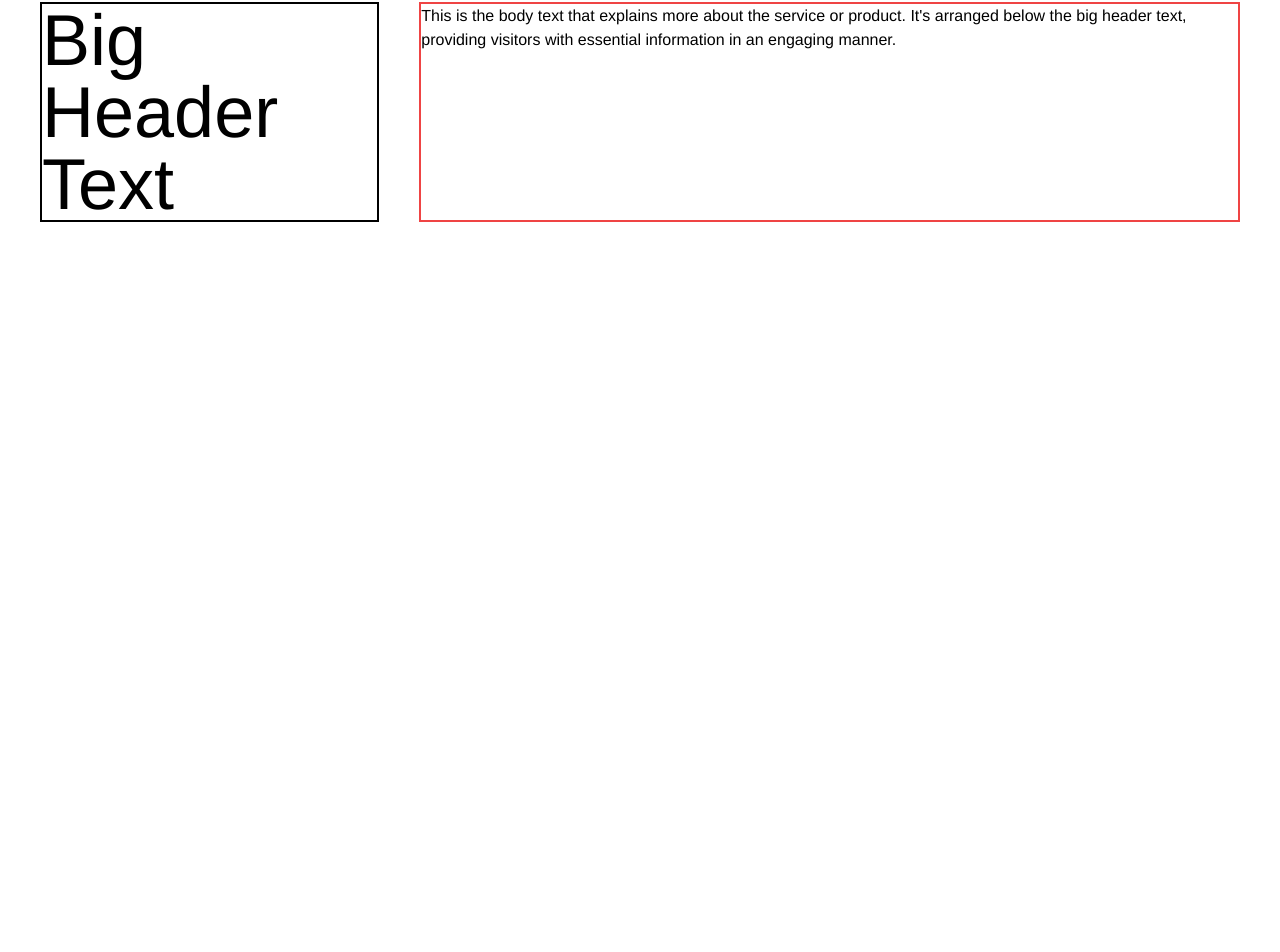
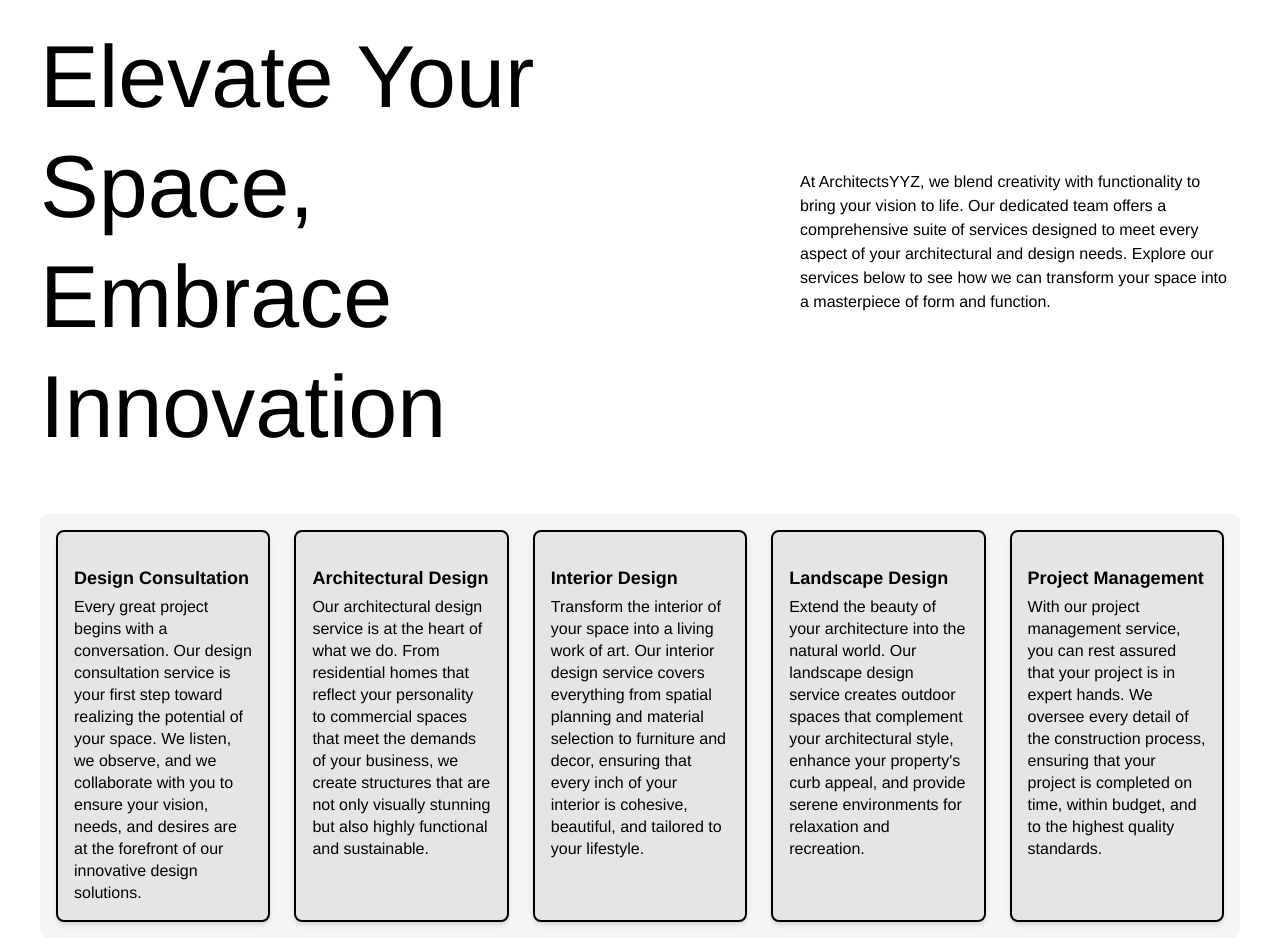
Before and after one commit to paradimes/lp-2, a React (Vite) app in the folder client/: page /services in a window 1280 px wide. Shown: the part 614-1566 px from the top of the page. Before the commit the page ends 852 px from the top, so only its background shows below. Built offline with nearby package versions, Linux system fonts and the light colour scheme.

Commit message:
services page wip

```diff
--- a/client/src/components/PortfolioMasonry.tsx
+++ b/client/src/components/PortfolioMasonry.tsx
@@ -17,7 +17,7 @@
           key={project.id}
           className="masonry-item break-inside-avoid mb-4 bg-stone-200 hover:bg-stone-300 rounded-lg p-4"
         >
-          <h3 className="font-bold">{project.title}</h3>
+          <h3 className="font-bold hover:underline">{project.title}</h3>
           <p>{project.description}</p>
           <img
             className="w-full object-cover rounded-3xl mt-3"
--- /dev/null
+++ b/client/src/components/ServicesSection.tsx
@@ -0,0 +1,38 @@
+import { services } from "../resources";
+
+type ServiceCardProps = {
+  title: string;
+  description: string;
+  //   icon: string;
+};
+
+const ServiceCard = ({ title, description }: ServiceCardProps) => (
+  <div
+    id="service-card"
+    className="p-4 bg-stone-200 rounded-lg border-2 border-black shadow-md duration-200 hover:-translate-y-2.5 flex flex-col gap-1	 "
+  >
+    {/* <img src={icon} alt={title} className=" w-12 h-12 my-0 mx-auto" /> */}
+    <h3 className="mt-4 text-left text-lg font-bold  hover:underline">
+      {title}
+    </h3>
+    <p className="text-left leading-snug">{description}</p>
+  </div>
+);
+
+export default function ServicesSection() {
+  return (
+    <section
+      id="services-section"
+      className="text-center my-8 rounded-lg bg-stone-100  mx-5 lg:mx-10"
+    >
+      <div
+        id="services-grid"
+        className="grid grid-cols-1 sm:grid-cols-2 lg:grid-cols-3 xl:grid-cols-5 justify-center gap-6 p-4"
+      >
+        {services.map((service) => (
+          <ServiceCard key={service.id} {...service} />
+        ))}
+      </div>
+    </section>
+  );
+}
--- a/client/src/index.css
+++ b/client/src/index.css
@@ -1,5 +1,4 @@
 @import url("https://fonts.googleapis.com/css2?family=Roboto:wght@400;700&family=Open+Sans:wght@400;700&display=swap");
-@import url("https://fonts.googleapis.com/css2?family=Oswald&display=swap");
 
 @tailwind base;
 @tailwind components;
@@ -8,10 +7,3 @@
 body {
   font-family: "Helvetica Neue", "Arial", "Roboto", "Open Sans", sans-serif;
 }
-
-.oswald-font {
-  font-family: "Oswald", sans-serif;
-  font-optical-sizing: auto;
-  font-weight: 400;
-  font-style: normal;
-}
--- a/client/src/pages/PortfolioPage.tsx
+++ b/client/src/pages/PortfolioPage.tsx
@@ -2,7 +2,7 @@
 import Hero from "../components/Hero";
 import PortfolioMasonry from "../components/PortfolioMasonry";
 import Header from "../components/common/Header";
-import { projects } from "../portfolio";
+import { projects } from "../resources";
 
 export default function PortfolioPage() {
   return (
--- a/client/src/pages/ServicesPage.tsx
+++ b/client/src/pages/ServicesPage.tsx
@@ -1,5 +1,6 @@
-/* eslint-disable @typescript-eslint/no-unused-vars */
-import bg from "../assets/homeBg.jpeg";
+import bg from "../assets/servicesBg.jpeg";
+import Hero from "../components/Hero";
+import ServicesSection from "../components/ServicesSection";
 import Header from "../components/common/Header";
 
 export default function ServicesPage() {
@@ -7,20 +8,18 @@
     <div>
       <div
         id="background-section"
-        className="w-full h-[75vh] bg-cover bg-center flex items-start justify-center"
+        className=" h-[75vh] bg-cover bg-center flex items-start justify-center m-2 rounded-xl box-border"
         style={{ backgroundImage: `url(${bg})` }}
       >
         <Header />
       </div>
 
-      <div className="flex flex-row w-full gap-10 px-10 py-4">
-        <h1 className="text-7xl border-2 border-black">Big Header Text</h1>
-        <p className=" border-2 border-red-500">
-          This is the body text that explains more about the service or product.
-          It's arranged below the big header text, providing visitors with
-          essential information in an engaging manner.
-        </p>
-      </div>
+      <Hero
+        title="Elevate Your Space, Embrace Innovation"
+        description="At ArchitectsYYZ, we blend creativity with functionality to bring your vision to life. Our dedicated team offers a comprehensive suite of services designed to meet every aspect of your architectural and design needs. Explore our services below to see how we can transform your space into a masterpiece of form and function."
+        showButton={false}
+      />
+      <ServicesSection />
     </div>
   );
 }
--- a/client/src/portfolio.ts
+++ b/client/src/resources.ts
@@ -78,3 +78,37 @@
     projectImg: retreat,
 }
 ];
+
+
+export const services = [
+  {
+    id: 1,
+    title: "Design Consultation",
+    description: "Every great project begins with a conversation. Our design consultation service is your first step toward realizing the potential of your space. We listen, we observe, and we collaborate with you to ensure your vision, needs, and desires are at the forefront of our innovative design solutions.",
+    // icon: "path/to/landscape-architecture-icon.svg",
+  },
+  {
+    id: 2,
+    title: "Architectural Design",
+    description: "Our architectural design service is at the heart of what we do. From residential homes that reflect your personality to commercial spaces that meet the demands of your business, we create structures that are not only visually stunning but also highly functional and sustainable.",
+    // icon: "path/to/architectural-design-icon.svg", // Replace with your actual icon path or import statement
+  },
+  {
+    id: 3,
+    title: "Interior Design",
+    description: "Transform the interior of your space into a living work of art. Our interior design service covers everything from spatial planning and material selection to furniture and decor, ensuring that every inch of your interior is cohesive, beautiful, and tailored to your lifestyle.",
+    // icon: "path/to/interior-design-icon.svg",
+  },
+  {
+    id: 4,
+    title: "Landscape Design",
+    description: "Extend the beauty of your architecture into the natural world. Our landscape design service creates outdoor spaces that complement your architectural style, enhance your property's curb appeal, and provide serene environments for relaxation and recreation.",
+    // icon: "path/to/landscape-architecture-icon.svg",
+  },
+  {
+    id: 5,
+    title: "Project Management",
+    description: "With our project management service, you can rest assured that your project is in expert hands. We oversee every detail of the construction process, ensuring that your project is completed on time, within budget, and to the highest quality standards.",
+    // icon: "path/to/landscape-architecture-icon.svg",
+  },
+];
```
Also changed, not shown: client/src/assets/servicesBg.jpeg (added).
